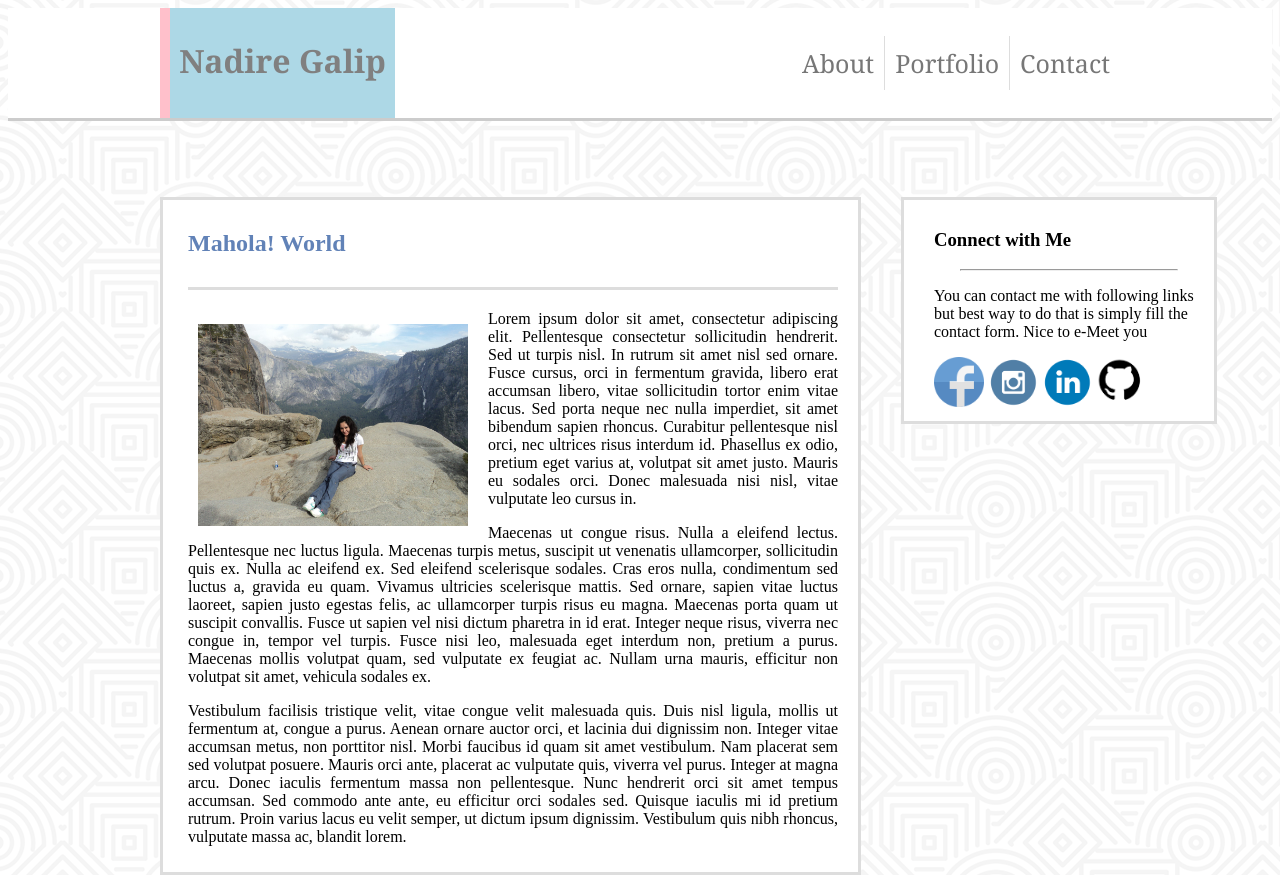
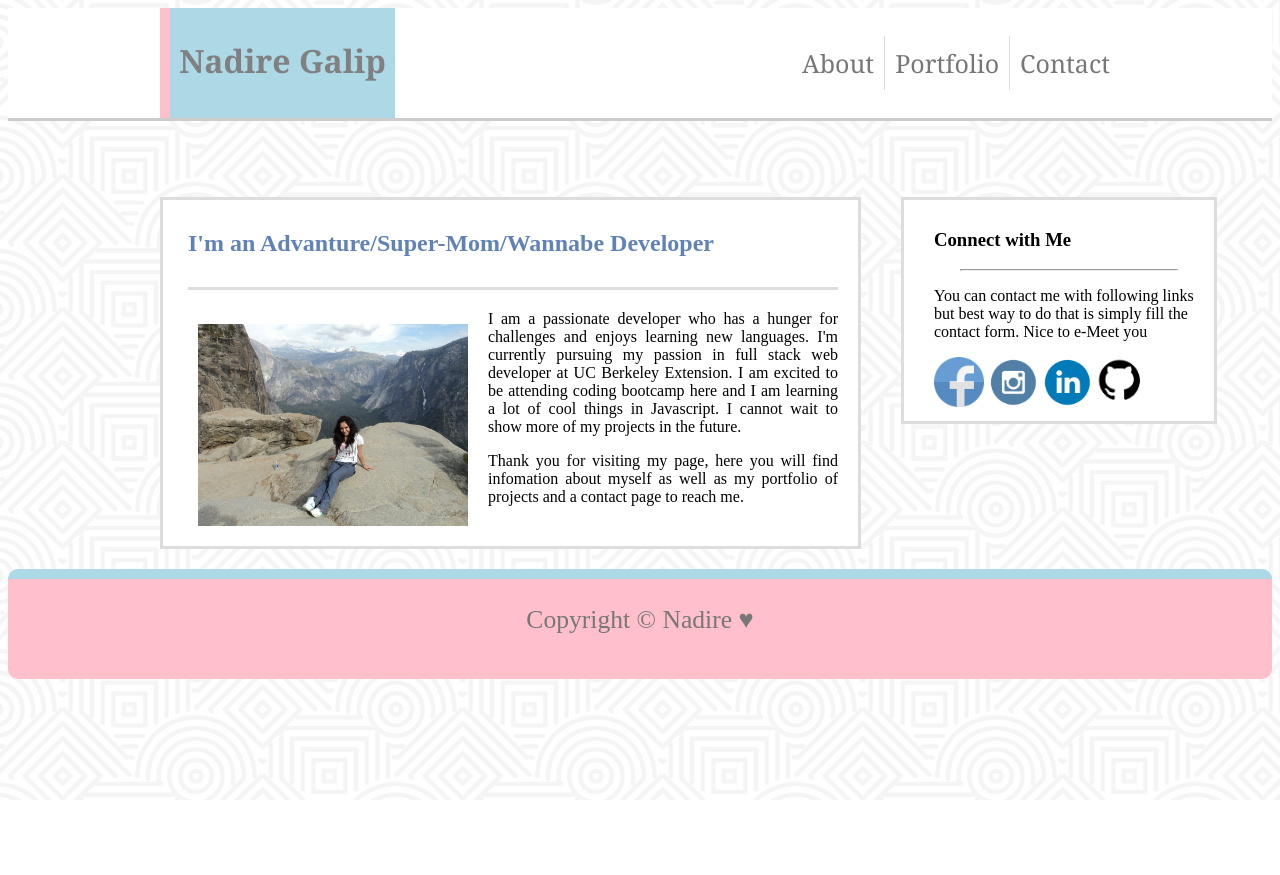
Before and after one commit to NadireGh/Updated-portfolio-page, a plain HTML site: page index.html in a window 1280 px wide. Shown: the top 875 px of the page. After the commit the page ends 800 px from the top, so only its background shows below. Drawn offline with Linux system fonts and the light colour scheme.

Commit message:
index page updated

```diff
--- a/index.html
+++ b/index.html
@@ -4,13 +4,16 @@
 
 <link rel="stylesheet" type="text/css" href="./assets/css/style.css">
 <style>
-	body { background-image: url("assets/images/hypnotize.png");
+	body {
+		background-image: url("assets/images/hypnotize.png");
 		background-repeat: repeat;
 	}
 </style>
+
 <head>
 	<title>This is just a begining of Multi-Layered Website</title>
 </head>
+
 <body>
 	<header>
 		<div id="header-container">
@@ -38,18 +41,21 @@
 			<span>
 				<div id="content">
 					<div id="img-content">
-		<h2 style="color: #6182b7">Mahola! World</h2>
+						<h2 style="color: #6182b7">I'm an Advanture/Super-Mom/Wannabe Developer</h2>
 						<div id="section_grey_line"></div>
-		<div id="portfolio_img"> <img src="./assets/images/nadi.jpg" alt="content images"; style="width: 270px;float: left;margin: 4px 10px 0px 0px; border: 0px solid #000000; padding: 10px"></div>
+						<div id="portfolio_img"> <img src="./assets/images/nadi.jpg" alt="content images" ;
+								style="width: 270px;float: left;margin: 4px 10px 0px 0px; border: 0px solid #000000; padding: 10px">
+						</div>
 
-			<p>Lorem ipsum dolor sit amet, consectetur adipiscing elit. Pellentesque consectetur sollicitudin hendrerit. Sed ut turpis nisl. In rutrum sit amet nisl sed ornare. Fusce cursus, orci in fermentum gravida, libero erat accumsan libero, vitae sollicitudin tortor enim vitae lacus. Sed porta neque nec nulla imperdiet, sit amet bibendum sapien rhoncus. Curabitur pellentesque nisl orci, nec ultrices risus interdum id. Phasellus ex odio, pretium eget varius at, volutpat sit amet justo. Mauris eu sodales orci. Donec malesuada nisi nisl, vitae vulputate leo cursus in.
+						<p>
+							I am a passionate developer who has a hunger for challenges and enjoys learning new
+							languages. I'm currently pursuing my passion in full stack web developer at UC Berkeley
+							Extension. I am excited to be attending coding bootcamp here and I am learning a lot of cool
+							things in Javascript. I cannot wait to show more of my projects in the future.</p>
 						</p>
 						<p>
-			Maecenas ut congue risus. Nulla a eleifend lectus. Pellentesque nec luctus ligula. Maecenas turpis metus, suscipit ut venenatis ullamcorper, sollicitudin quis ex. Nulla ac eleifend ex. Sed eleifend scelerisque sodales. Cras eros nulla, condimentum sed luctus a, gravida eu quam. Vivamus ultricies scelerisque mattis. Sed ornare, sapien vitae luctus laoreet, sapien justo egestas felis, ac ullamcorper turpis risus eu magna. Maecenas porta quam ut suscipit convallis. Fusce ut sapien vel nisi dictum pharetra in id erat. Integer neque risus, viverra nec congue in, tempor vel turpis. Fusce nisi leo, malesuada eget interdum non, pretium a purus. Maecenas mollis volutpat quam, sed vulputate ex feugiat ac. Nullam urna mauris, efficitur non volutpat sit amet, vehicula sodales ex.
-			</p>
-			<p>
-			Vestibulum facilisis tristique velit, vitae congue velit malesuada quis. Duis nisl ligula, mollis ut fermentum at, congue a purus. Aenean ornare auctor orci, et lacinia dui dignissim non. Integer vitae accumsan metus, non porttitor nisl. Morbi faucibus id quam sit amet vestibulum. Nam placerat sem sed volutpat posuere. Mauris orci ante, placerat ac vulputate quis, viverra vel purus. Integer at magna arcu. Donec iaculis fermentum massa non pellentesque. Nunc hendrerit orci sit amet tempus accumsan. Sed commodo ante ante, eu efficitur orci sodales sed. Quisque iaculis mi id pretium rutrum. Proin varius lacus eu velit semper, ut dictum ipsum dignissim. Vestibulum quis nibh rhoncus, vulputate massa ac, blandit lorem.
-			</p>
+							Thank you for visiting my page, here you will find infomation about myself as well as my
+							portfolio of projects and a contact page to reach me.</p>
 			</span>
 		</div>
 	</section>
@@ -59,7 +65,8 @@
 			<article>
 				<h1>Connect with Me</h1>
 				<hr width="80%">
-		  <p>You can contact me with following links but best way to do that is simply fill the contact form. Nice to e-Meet you</p>
+				<p>You can contact me with following links but best way to do that is simply fill the contact form. Nice
+					to e-Meet you</p>
 			</article>
 			<a href="https://www.facebook.com/NadireGhalip">
 				<img src="./assets/images/fb.png" alt="FaceBook" height="50" width="50">
@@ -81,4 +88,5 @@
 		<p>Copyright © Nadire &hearts;
 	</footer>
 </body>
+
 </html>
```
Lines whose indentation alone changed are shown as unchanged.
